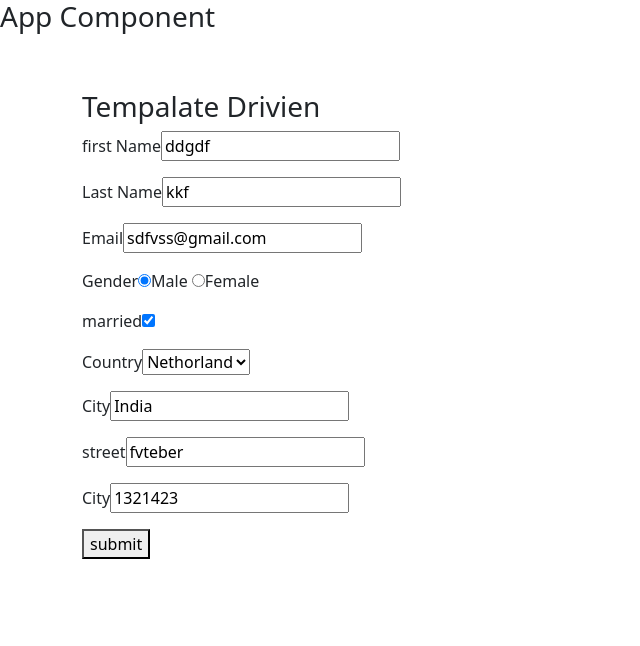
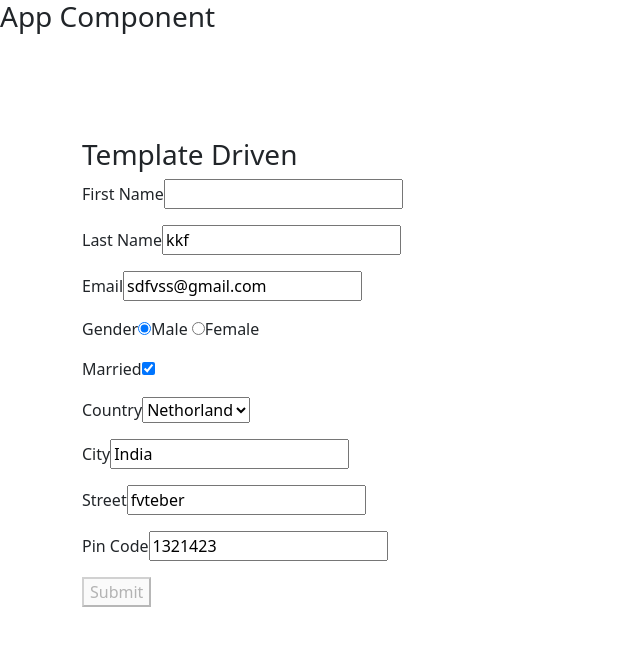
Before and after one commit to kumarnivi/Learning-Angular, an Angular app: page / in a window 1280 px wide. Shown: the top 646 px of the page, without its empty margins (0-640 px from the left). Built offline with nearby package versions, Linux system fonts and the light colour scheme.

Commit message:
TempletForm-with validation

```diff
--- a/src/app/template-driven-form/template-driven-form.component.html
+++ b/src/app/template-driven-form/template-driven-form.component.html
@@ -1,57 +1,82 @@
-<div class="container">
-    <h3>Tempalate Drivien</h3>
-    <form action="" #contactForm="ngForm" (submit)="onSubmit(firstName)" >
+
+<div class="container mt-5">
+    <h3>Template Driven</h3>
+    <form (ngSubmit)="onSubmit(contactForm)" #contactForm="ngForm">
       <p>
-            <label for="firstname">first Name</label>
-            <input type="text" #firstName="ngModel" name="firstname" id="firstname" [(ngModel)]="contact.firstName" required>
-            <span  *ngIf="!firstName.valid && (firstName.touched || firstName.dirty)">
-                <span class="text-danger" *ngIf="firstName.errors?.['minlength']"> minmum length is 10 corecter</span>
-                <!-- <span *ngIf="firstName.errors?.['required']"> first Name is required</span> -->
-
+        <label for="firstname">First Name</label>
+        <input type="text" #firstName="ngModel" name="firstname" id="firstname" [(ngModel)]="contact.firstName" required minlength="10">
+        <br>
+        <span *ngIf="!firstName.valid && (firstName.touched || firstName.dirty)">
+          <span class="text-danger" *ngIf="firstName.errors?.['minlength']">Minimum length is 10 characters</span>
+          <span *ngIf="firstName.errors?.['required']">First Name is required</span>
         </span>
       </p>
       <p>
         <label for="lastname">Last Name</label>
-            <input type="text" name="lastname" id="lastname" [(ngModel)]="contact.lastName">
+        <input type="text" #lastName="ngModel" name="lastname" id="lastname" [(ngModel)]="contact.lastName" maxlength="15" pattern="^[a-zA-Z]+$" required>
+        <span *ngIf="!lastName.valid && (lastName.touched || lastName.dirty)">
+          <span class="text-danger" *ngIf="lastName.errors?.['maxlength']">Maximum length is 15 characters</span>
+          <span class="text-danger" *ngIf="lastName.errors?.['pattern']">Only characters are allowed</span>
+          <span *ngIf="lastName.errors?.['required']">Last Name is required</span>
+        </span>
       </p>
       <p>
         <label for="email">Email</label>
-            <input type="text" name="email" id="email" [(ngModel)]="contact.email">
+        <input type="email" name="email" id="email" [(ngModel)]="contact.email" #email="ngModel" required>
+        <span *ngIf="email.invalid && (email.touched || email.dirty)">
+          <span *ngIf="email.errors?.['required']">Email is required</span>
+        </span>
       </p>
       <p>
         <label for="firstName">Gender</label>
-            <input type="radio" value="male" name="gender" id="gender" [(ngModel)]="contact.gender">Male
-            <input type="radio" value="female" name="gender" id="gender" [(ngModel)]="contact.gender">Female
-
+        <input type="radio" #gender="ngModel" value="male" name="gender" id="genderMale" [(ngModel)]="contact.gender" required>Male
+        <input type="radio" #gender="ngModel" value="female" name="gender" id="genderFemale" [(ngModel)]="contact.gender" required>Female
+        <span *ngIf="gender.invalid && (gender.touched || gender.dirty)">
+          <span *ngIf="gender.errors?.['required']">Gender is required</span>
+        </span>
       </p>
       <p>
-            <label for="isMarried">married</label>
-            <input type="checkbox" name="isMarried" id="isMarried" [(ngModel)]="contact.isMarried">
+        <label for="isMarried">Married</label>
+        <input type="checkbox" #isMarried="ngModel" name="isMarried" id="isMarried" [(ngModel)]="contact.isMarried" required>
+        <span *ngIf="isMarried.invalid && (isMarried.touched || isMarried.dirty)">
+          <span *ngIf="isMarried.errors?.['required']">Is Married is required</span>
+        </span>
       </p>
       <p>
         <label for="country">Country</label>
-            <select name="country" id="country" [(ngModel)]="contact.country">
+        <select #country="ngModel" name="country" id="country" [(ngModel)]="contact.country" required>
           <option value="" selected="">Select</option>
-                <option value=""  [ngValue]="country.id" *ngFor="let country of countryList"> {{country.name}} </option>
-
+          <option value="{{ country.id }}" *ngFor="let country of countryList">{{ country.name }}</option>
         </select>
+        <span *ngIf="country.invalid && (country.touched || country.dirty)">
+          <span *ngIf="country.errors?.['required']">Country is required</span>
+        </span>
       </p>
       <div ngModelGroup="address">
         <p>
           <label for="city">City</label>
-            <input type="text" name="city" id="" [(ngModel)]="contact.address.city">
+          <input #city="ngModel" type="text" name="city" id="city" [(ngModel)]="contact.address.city" required>
+          <span *ngIf="city.invalid && (city.touched || city.dirty)">
+            <span *ngIf="city.errors?.['required']">City is required</span>
+          </span>
         </p>
         <p>
-            <label for="street">street</label>
-            <input type="text" name="street" id="" [(ngModel)]="contact.address.street">
+          <label for="street">Street</label>
+          <input #street="ngModel" type="text" name="street" id="street" [(ngModel)]="contact.address.street" required>
+          <span *ngIf="street.invalid && (street.touched || street.dirty)">
+            <span *ngIf="street.errors?.['required']">Street is required</span>
+          </span>
         </p>
         <p>
-            <label for="pincode">City</label>
-            <input type="text" name="pincode" id="" [(ngModel)]="contact.address.pincode">
+          <label for="pincode">Pin Code</label>
+          <input type="text" #pincode="ngModel" name="pincode" id="pincode" [(ngModel)]="contact.address.pincode" required>
+          <span *ngIf="pincode.invalid && (pincode.touched || pincode.dirty)">
+            <span *ngIf="pincode.errors?.['required']">Pin Code is required</span>
+          </span>
         </p>
       </div>
       <p>
-            <button type="submit" >submit</button>
+        <button type="submit" [disabled]="!contactForm.valid">Submit</button>
       </p>
     </form>
   </div>
--- a/src/app/template-driven-form/template-driven-form.component.ts
+++ b/src/app/template-driven-form/template-driven-form.component.ts
@@ -18,7 +18,7 @@ export class TemplateDrivenFormComponent implements OnInit {
 
  ngOnInit(): void {
    this.contact = {
- firstName: "ddgdf",
+ firstName: " ",
  lastName:"kkf",
  email:"sdfvss@gmail.com",
  gender:"male",
@@ -29,8 +29,8 @@ export class TemplateDrivenFormComponent implements OnInit {
  }
    }
  }
-   onSubmit(formcontrol:NgControl) {
-    console.log(formcontrol)
+   onSubmit(form:NgForm) {
+    console.log(form.value)
    }
 }
 
```
Lines whose indentation alone changed are shown as unchanged.
